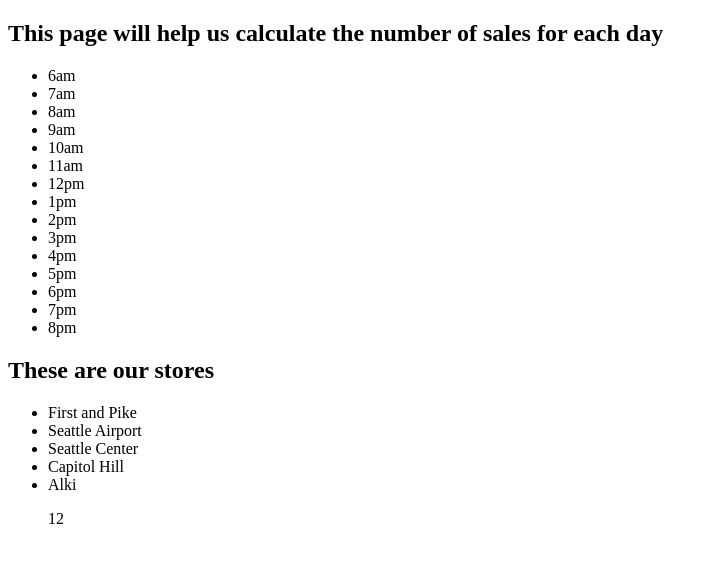
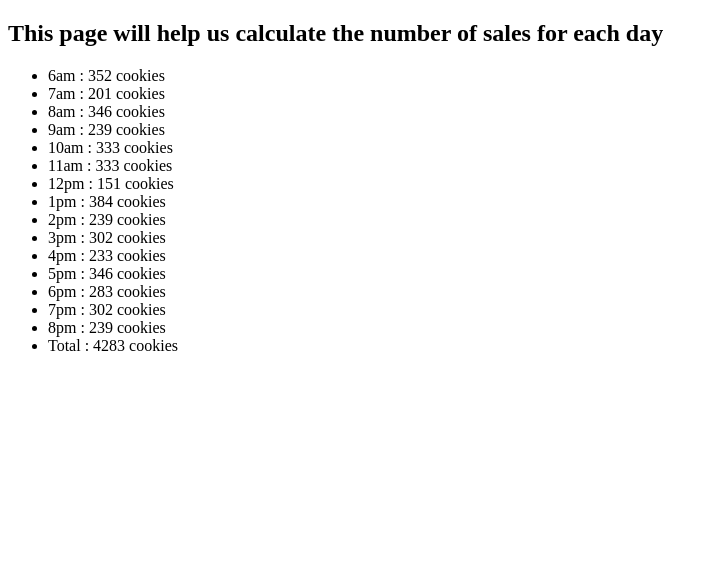
Before and after one commit to hannaalemu/cookie-stand, a plain HTML site: page sales.html in a window 1280 px wide. Shown: the whole page, without its empty margins (0-718 px from the left). Drawn offline with Linux system fonts and the light colour scheme.

Commit message:
added rendering functions

```diff
--- a/js/app.js
+++ b/js/app.js
@@ -5,96 +5,99 @@ var times = ['6am' , '7am' ,'8am' , '9am' , '10am' , '11am' , '12pm' , '1pm' , '
 
 var locations = ['First and Pike' , 'Seattle Airport' , 'Seattle Center' , 'Capitol Hill' , 'Alki'];
 
-var table = document.getElementById('locations');
-for (let i=0; i < locations.length; i++) {
-  // eslint-disable-next-line no-redeclare
-  var newItem = document.createElement('li');
 
-  newItem.textContent = locations[i];
-
-  table.appendChild(newItem);
-
-}
-
-var timeList = document.getElementById('customers');
-for (let i=0; i < times.length; i++) {
-  // eslint-disable-next-line no-redeclare
-  var newItem = document.createElement('li');
-
-  newItem.textContent = times[i];
-
-  timeList.appendChild(newItem);
-
-}
-
-var firstAndPike = {
-
+var store1 ={
+  name : 'First and Pike',
   minCustomers : 23,
   maxCustomers : 65,
   avgCookiesPerCustomer : 6.3,
+  totalCOokiesSold:[],
+  totalCookies : 0,
 
   getRandomInt: function() {
 
     return Math.floor(Math.random() * (this.maxCustomers - this.minCustomers) + this.minCustomers);
 
+  },
+
+  cookiesPerhour : function() {
+    return Math.floor(this.getRandomInt(this.minCustomers, this.maxCustomers) * this.avgCookiesPerCustomer);
+
+  },
+  render : function() {
+    var divElement = document.getElementById('store data');
+    var storeName = document.createElement('h3');
+    storeName.textContent + this.name;
+    divElement.appendChild(storeName);
+
+    var storeData = document.createElement('ul');
+    divElement.appendChild(storeData);
+
+    for (var i = 0; i< times.length; i++){
+      console.log(`${times[i]} : ${this.cookiesPerhour()}`);
+      var hourData = document.createElement('li');
+      var cookiesSoldPerhour = this.cookiesPerhour();
+      hourData.textContent = `${times[i]} : ${cookiesSoldPerhour} cookies`;
+      storeData.appendChild(hourData);
+      this.totalCookies += cookiesSoldPerhour;
+      console.log(this.totalCOokiesSold);
+
+    }
+
+    var totalSoldToday = document.createElement('li');
+    totalSoldToday.textContent = `Total : ${this.totalCookies} cookies`;
+    storeData.appendChild(totalSoldToday);
+
+
   }
 };
 
-console.log(firstAndPike.getRandomInt());
+store1.render();
 
 
-var seattleAirport = {
-  minCustomers: 3,
-  maxCustomers: 24,
-  avgCookiesPerCustomer: 1.2,
+// var store2 ={
+//   name : 'Seattle Airport',
+//   minCustomers: 3,
+//   maxCustomers: 24,
+//   avgCookiesPerCustomer : 1.2,
+//   cookiesSoldPerHour :[],
+//   render : function() {
+//     Math.floor(Math.random() * (this.maxCustomers - this.minCustomers) + this.minCustomers);
+//   }
+// };
+
+// var store3 ={
+//   name : 'Seattle Center',
+//   minCustomers : 11,
+//   maxCustomers : 38,
+//   avgCookiesPerCustomer : 3.7,
+//   cookiesSoldPerHour :[],
+//   render : function() {
+//     Math.floor(Math.random() * (this.maxCustomers - this.minCustomers) + this.minCustomers);
+//   }
+// };
+
+// var store4 ={
+//   name : 'Capitol Hill',
+//   minCustomers : 2,
+//   maxCustomers : 16,
+//   avgCookiesPerCustomer : 4.6,
+//   cookiesSoldPerHour :[],
 
 
-  getRandomInt : function () {
-    return Math.floor(Math.random () * (this.maxCustomers - this.minCustomers + 1) + this.minCustomers);
-  }
+//   render : function() {
+//     Math.floor(Math.random() * (this.maxCustomers - this.minCustomers) + this.minCustomers);
+//   }
+// };
+
+// var store5 ={
+//   name : 'Alki',
+//   minCustomers : 2,
+//   maxCustomers : 16,
+//   avgCookiesPerCustomer : 4.6,
+//   cookiesSoldPerHour :[],
 
 
-};
-
-console.log(seattleAirport.getRandomInt());
-
-var seattleCenter = {
-  minCustomers : 11,
-  maxCustomers : 38,
-  avgCookiesPerCustomer : 3.7,
-
-  getRandomInt : function () {
-    return Math.floor(Math.random () * (this.maxCustomers - this.minCustomers + 1) + this.minCustomers);
-  }
-
-};
-console.log(seattleCenter.getRandomInt());
-
-var capitolHill = {
-  minCustomers : 20,
-  maxCustomers : 38,
-  avgCookiesPerCustomer : 2.3,
-
-  getRandomInt : function () {
-    return Math.floor(Math.random () * (this.maxCustomers - this.minCustomers + 1) + this.minCustomers);
-  }
-
-};
-
-console.log(capitolHill.getRandomInt());
-
-var alki = {
-  minCustomers : 2,
-  maxCustomers : 16,
-  avgCookiesPerCustomer : 4.6,
-
-  getRandomInt : function () {
-    return Math.floor(Math.random () * (this.maxCustomers - this.minCustomers + 1) + this.minCustomers);
-  }
-
-};
-
-console.log(alki.getRandomInt());
-
-var custNumsAll = document.getElementById('customerNum');
-custNumsAll.textContent =alki.getRandomInt();
+//   render : function() {
+//     Math.floor(Math.random() * (this.maxCustomers - this.minCustomers) + this.minCustomers);
+//   }
--- a/sales.html
+++ b/sales.html
@@ -14,26 +14,15 @@
 
         <main>
             <h2>This page will help us calculate the number of sales for each day</h2>
-            <ul id= 'customers'>
 
-            </ul>
+            <div id ='store data'>
 
-            <h2>These are our stores</h2>
-
-            <ul id = 'locations'>
-
-            </ul>
-
-       <ul id = 'customerNum'>
-
-       </ul>
-
-
-        </main>
+            </div>
 
 
 
 
+        </main>
 
 
 
```
